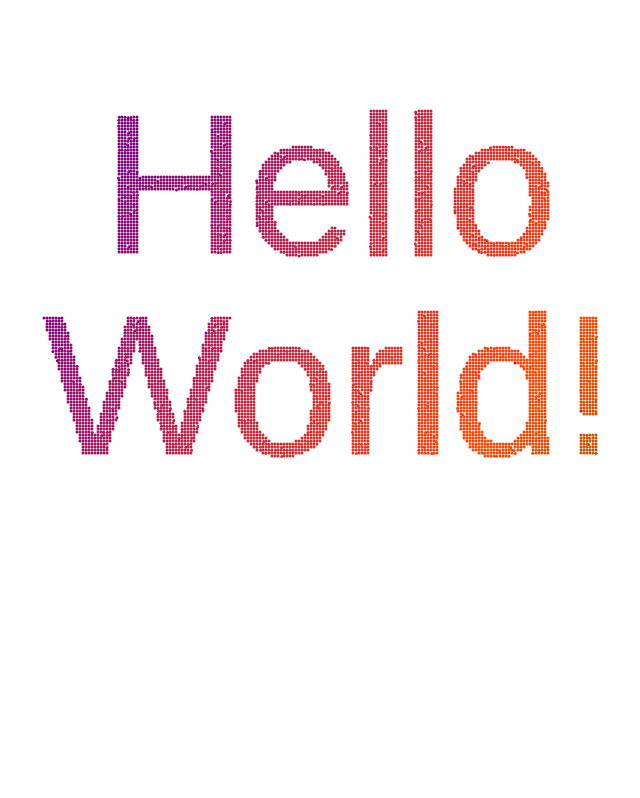
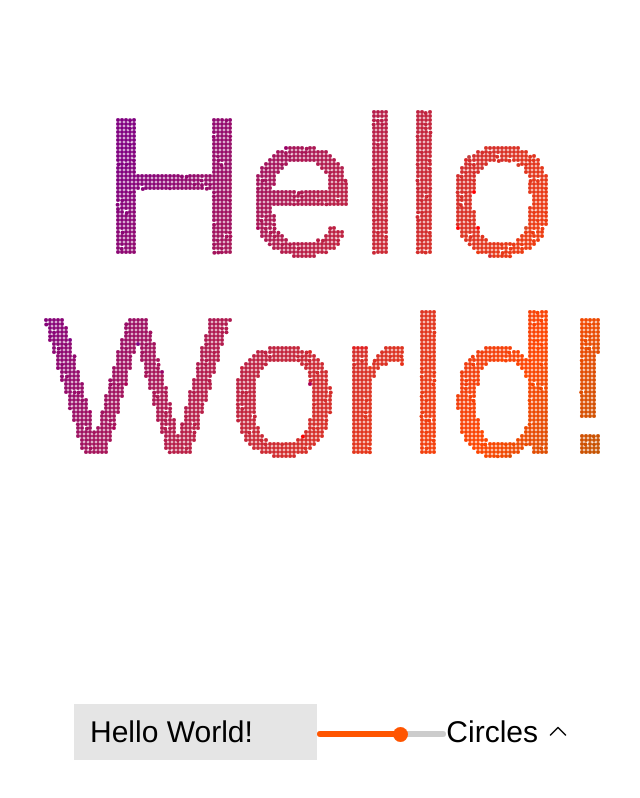
Before and after one commit to Kantha2004/TEXT_PARTICAL_EFFECT, a website built with Vite: page index.html in a window 1280 px wide. Shown: the whole page, without its empty margins (310-950 px from the left). Built offline with nearby package versions, Linux system fonts and the light colour scheme; animation ran at ten frames a second.

Commit message:
feat: enhance input styling and functionality, update range slider behavior, and improve CSS structure

```diff
--- a/index.html
+++ b/index.html
@@ -17,18 +17,28 @@
 
 
     <div class="absolute bottom-10 w-full flex align-center justify-center">
-      <div class="input-container w-[40svw] h-14 bg-white rounded-2xl">
+      <div class="input-container pr-4 w-[40svw] h-14 bg-white rounded-2xl flex items-center justify-between">
 
+        <div class="bg-black/10 w-[60%] h-full p-4">
+          <input type="text" id="input-text-canvas" value=""
+            class="text-3xl text-black w-full h-full outline-none border-none">
+        </div>
+
+        <div class="relative">
+          <input type="range" min="2" max="5" value="3" id="range"/>
+        </div>
+        <button class="flex gap-2 items-center cursor-pointer">
+          <p id="partical-shape-indicator" class="text-3xl text-black">
+            Circles
+          </p>
+          <svg xmlns="http://www.w3.org/2000/svg" width="32" height="32" fill="#000000" viewBox="0 0 256 256" class=" size-6">
+            <path d="M213.66,165.66a8,8,0,0,1-11.32,0L128,91.31,53.66,165.66a8,8,0,0,1-11.32-11.32l80-80a8,8,0,0,1,11.32,0l80,80A8,8,0,0,1,213.66,165.66Z"></path>
+          </svg>
+        </button>
       </div>
     </div>
 
-    <!-- <div class="absolute bottom-10 w-full flex align-center justify-center">
-      <div
-        class="text-input-container w-[35rem] h-14 rounded-lg border-2 p-10 flex items-center justify-center border-[#ffffff7a]">
-        <input type="text" id="input-text-canvas" class="text-3xl w-[80%] h-full outline-none border-none">
-        <input type="range" min="2" max="5" value="3" id="range" />
-      </div>
-    </div> -->
+
   </div>
   <script type="module" src="/src/main.ts"></script>
 </body>
--- a/src/main.ts
+++ b/src/main.ts
@@ -40,12 +40,13 @@ const config: CanvasConfig = {
   maxWidthRatio: 0.8,
   fontFamily: 'Rowdies',
   shape: 'circle',
-  gap: 3,
+  gap: 4,
   gradients,
 };
 
 const setupInputBox = (functionToCall: (text: string) => void) => {
   const inputBox = document.querySelector('#input-text-canvas') as HTMLInputElement;
+  inputBox.value = config.text;
   const handleInput = debounce((evt: Event) => {
     functionToCall((evt.target as HTMLInputElement).value);
   }, 400);
@@ -62,7 +63,7 @@ async function init() {
 
     setupInputBox((text) => textCanvas.updateText(text));
 
-    initSlider((value) => {
+    initSlider(config.gap, (value) => {
       config.gap = value;
       textCanvas.updateConfig(config);
     });
--- a/src/range.ts
+++ b/src/range.ts
@@ -5,9 +5,10 @@ const sitSilderColor = (el: HTMLInputElement) => {
     return sliderValue;
 };
 
-export const initSlider = (fn?: (arg: number) => void) => {
+export const initSlider = (initialValue: number | undefined, fn?: (arg: number) => void) => {
     const sliderEl = document.querySelector("#range") as HTMLInputElement;
     if (!sliderEl) return;
+    sliderEl.value = String(initialValue ?? 2);
     sitSilderColor(sliderEl);
     sliderEl.addEventListener("input", (event: Event) => {
         const target = event.target as HTMLInputElement;
--- a/src/style.css
+++ b/src/style.css
@@ -1,11 +1,13 @@
 @import url('https://fonts.googleapis.com/css2?family=Rowdies:wght@300;400;700&display=swap');
 @import "tailwindcss";
-* {
-  margin: 0;
-  padding: 0;
-  box-sizing: border-box;
+
+@layer base {
+  * {
+    margin: 0;
+    padding: 0;
+    box-sizing: border-box;
+  }
 }
-
 
 :root {
   font-family: Avenir, Helvetica, Arial, sans-serif;
--- a/src/styles/range.css
+++ b/src/styles/range.css
@@ -1,32 +1,22 @@
 input[type="range"] {
-  /* removing default appearance */
   -webkit-appearance: none;
   appearance: none;
-  /* creating a custom design */
-  width: 100%;
   cursor: pointer;
   outline: none;
   border-radius: 15px;
-  /*  overflow: hidden;  remove this line*/
-
-  /* New additions */
   height: 6px;
   background: #ccc;
 }
 
 /* Thumb: webkit */
 input[type="range"]::-webkit-slider-thumb {
-  /* removing default appearance */
   -webkit-appearance: none;
   appearance: none;
-  /* creating a custom design */
   height: 15px;
   width: 15px;
   background-color: #f50;
   border-radius: 50%;
   border: none;
-
-  /* box-shadow: -407px 0 0 400px #f50; emove this line */
   transition: .2s ease-in-out;
 }
 
```
